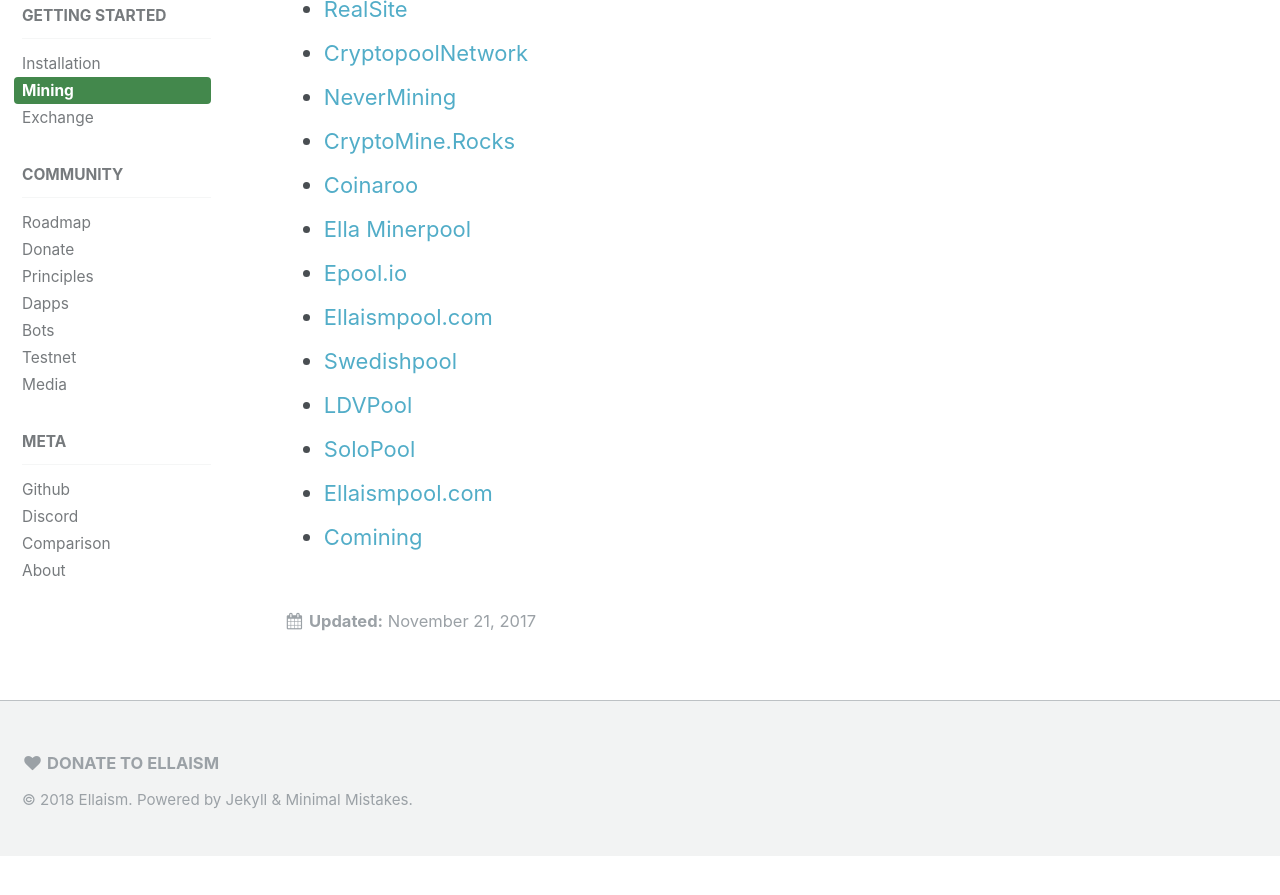
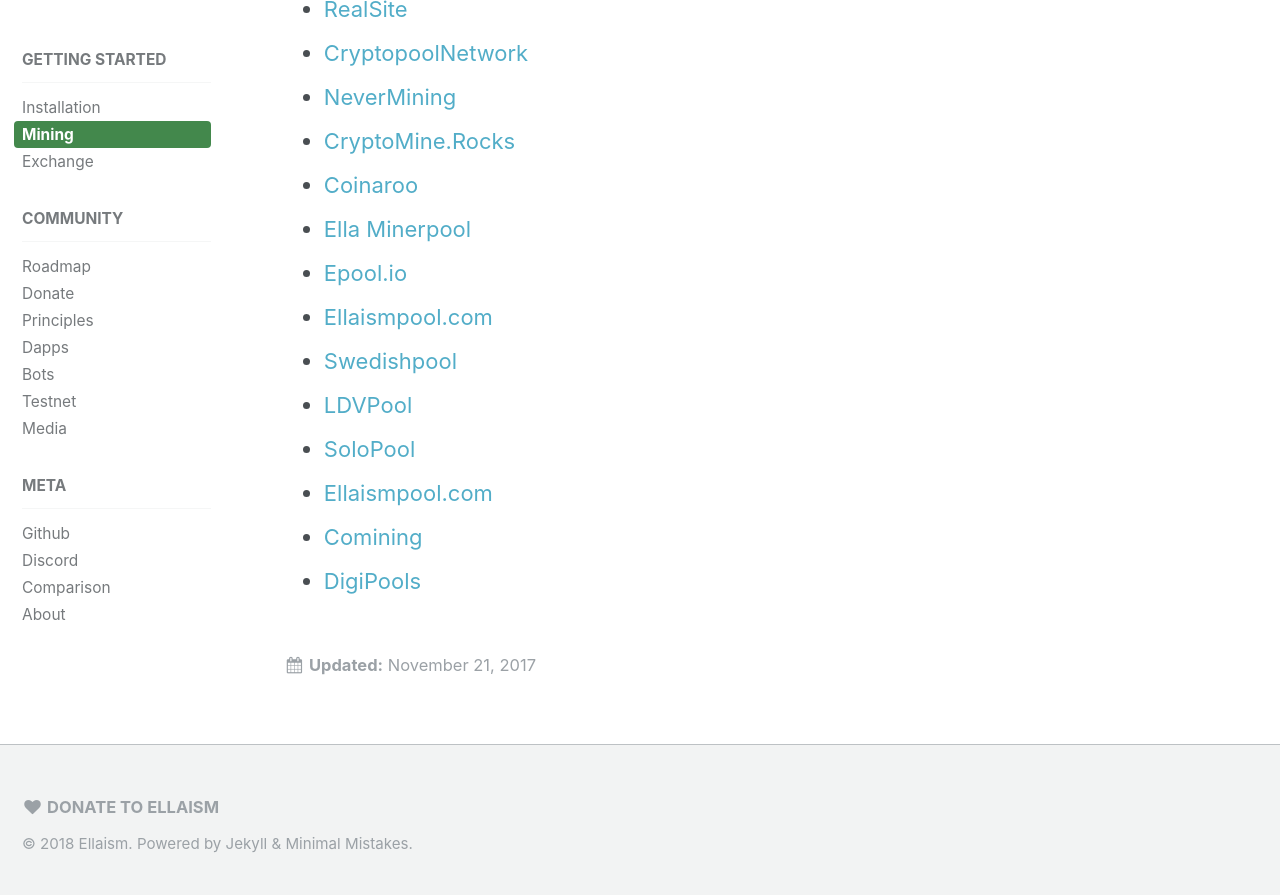
Before and after one commit to ellaism/ellaism.org, a Jekyll site: the page built from _docs/mining.md, in a window 1280 px wide and 900 px high, scrolled down 2620 px. Shown: the top 895 px of the window. Built offline with Jekyll 4.4.1, drawn with Linux system fonts in a browser that asks for light colours; before the commit the page ends 3476 px from its top, so only the background shows below that.

Commit message:
Add DigiPools

```diff
--- a/_docs/mining.md
+++ b/_docs/mining.md
@@ -77,3 +77,4 @@
 * [SoloPool](https://ella.solopool.org/)
 * [Ellaismpool.com](http://ellaismpool.com)
 * [Comining](http://comining.io/)
+* [DigiPools](http://ella.digipools.org/)
```
